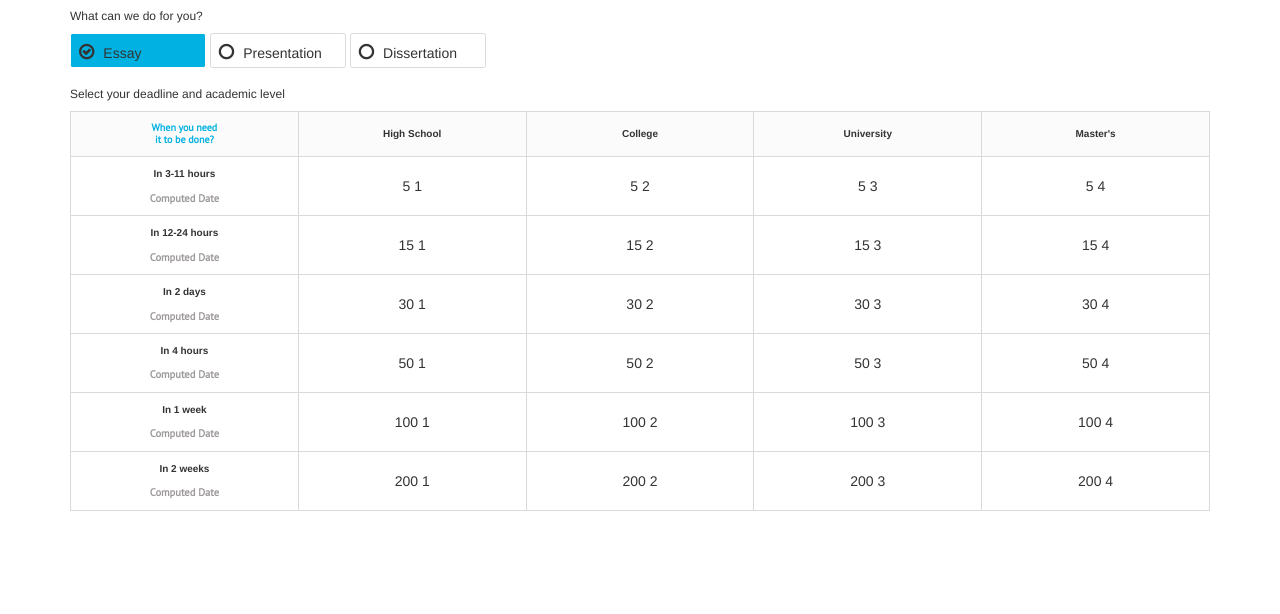
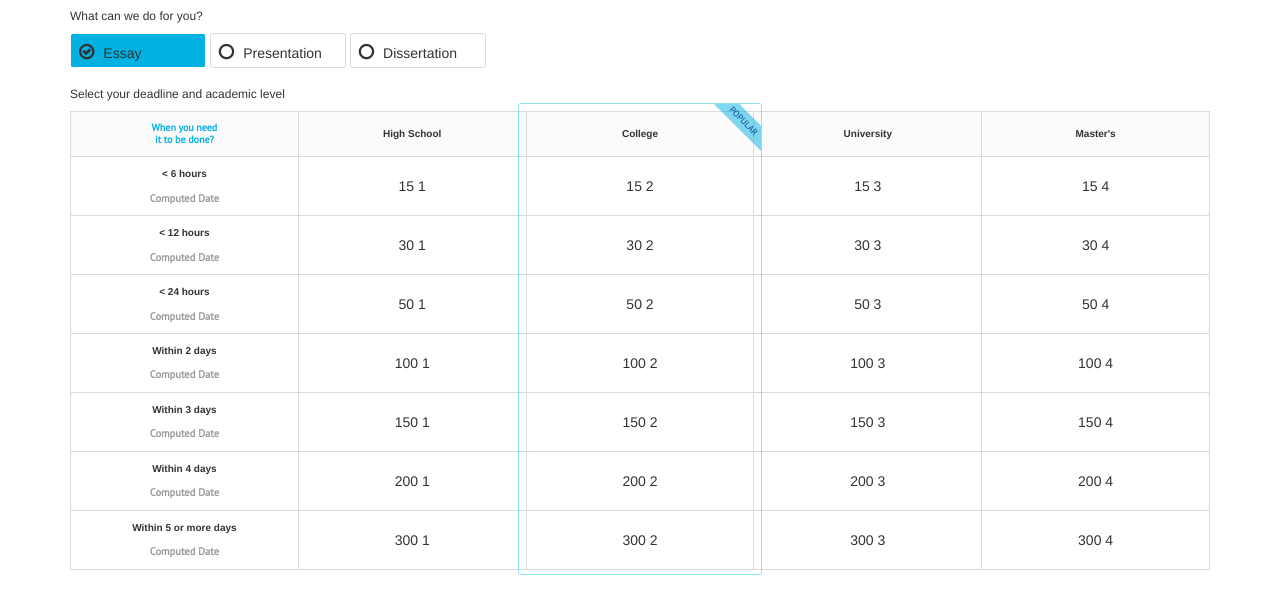
Before and after one commit to nacmonad/pricingSPA, a website: page public/index.html in a window 1280 px wide. Drawn offline with nearby package versions, Linux system fonts and the light colour scheme; some packages are replaced by stand-ins of ours.

Commit message:
popular div added to tables

```diff
--- a/public/css/custom.css
+++ b/public/css/custom.css
@@ -97,3 +97,81 @@ tbody tr , tbody td{
 tbody td {
 	cursor:pointer;
 }
+
+.popular-wrap {
+	display:block;
+	position:relative;
+}
+ .type-one {
+	position: absolute;
+	overflow: hidden;
+	height: 33.75em;
+	 top: -3.5em;
+    left: -0.625em;
+    right: -0.625em;
+    border-radius: 0.1875em;
+    border: 1.5px solid rgba(30, 207, 225,0.5);
+    overflow: hidden;
+    -webkit-pointer-events: none;
+    -moz-pointer-events: none;
+    pointer-events: none;
+}
+
+ .type-one p {
+    font: 0.625em/2 'PT Sans', sans-serif;
+    color: rgba(0, 70, 150,1);
+    background-color: rgba(0, 177, 225,0.5);
+    text-transform: uppercase;
+    position: absolute;
+    top: 1em;
+    right: -3em;
+    width: 10em;
+    text-align: center;
+    white-space: nowrap;
+    -webkit-transform: perspective(1px) rotate(45deg);
+    -moz-transform: perspective(1px) rotate(45deg);
+    -ms-transform: perspective(1px) rotate(45deg);
+    -o-transform: perspective(1px) rotate(45deg);
+    transform: perspective(1px) rotate(45deg);
+    z-index: 10;
+    -webkit-pointer-events: none;
+    -moz-pointer-events: none;
+    pointer-events: none;
+}
+
+.type-two {
+	position: absolute;
+	overflow: hidden;
+	height: 25.5em;
+	 top: -3.5em;
+    left: -0.625em;
+    right: -0.625em;
+    border-radius: 0.1875em;
+    border: 1.5px solid rgba(30, 207, 225,0.5);
+    overflow: hidden;
+    -webkit-pointer-events: none;
+    -moz-pointer-events: none;
+    pointer-events: none;
+}
+
+ .type-two p {
+    font: 0.625em/2 'PT Sans', sans-serif;
+    color: rgba(0, 70, 150,1);
+    background-color: rgba(0, 177, 225,0.5);
+    text-transform: uppercase;
+    position: absolute;
+    top: 1em;
+    right: -3em;
+    width: 10em;
+    text-align: center;
+    white-space: nowrap;
+    -webkit-transform: perspective(1px) rotate(45deg);
+    -moz-transform: perspective(1px) rotate(45deg);
+    -ms-transform: perspective(1px) rotate(45deg);
+    -o-transform: perspective(1px) rotate(45deg);
+    transform: perspective(1px) rotate(45deg);
+    z-index: 10;
+    -webkit-pointer-events: none;
+    -moz-pointer-events: none;
+    pointer-events: none;
+}
--- a/public/js/app.js
+++ b/public/js/app.js
@@ -31,17 +31,39 @@ app.controller('MainCtrl', function ($scope, $element) {
 
 .controller('EssayCtrl', function ($scope, $element, $attrs) {
 	$scope.heads = ["When you need <br> it to be done?", "High School", "College", "University", "Master's"];
-	$scope.deadlines = [{deadline:5, text:"In 3-11 hours"},
-			{deadline:15, text:"In 12-24 hours"},
-			{deadline:30, text:"In 2 days"},
-			{deadline:50, text:"In 4 hours"},
-			{deadline:100, text:"In 1 week"},
-			{deadline:200, text:"In 2 weeks"}];
+	$scope.deadlines = [
+			{deadline:15, text:"< 6 hours"},
+			{deadline:30, text:"< 12 hours"},
+			{deadline:50, text:"< 24 hours"},
+			{deadline:100, text:"Within 2 days"},
+			{deadline:150, text:"Within 3 days"},
+			{deadline:200, text:"Within 4 days"},
+			{deadline:300, text:"Within 5 or more days"}];
 
 			$scope.$on('cell-activated', function (event, args) {
 				console.log("cell " + args.deadline + ", " + args.level);
 
 			});
+})
+.controller('PresCtrl', function ($scope, $element) {
+	$scope.heads = ["When you need <br> it to be done?", "High School", "College", "University", "Master's"];
+	$scope.deadlines = [
+			{deadline:50, text:"< 24 hours"},
+			{deadline:100, text:"Within 2 days"},
+			{deadline:150, text:"Within 3 days"},
+			{deadline:200, text:"Within 4 days"},
+			{deadline:300, text:"Within 5 or more days"}];
+
+	console.log($element[0]);
+})
+.controller('DissCtrl', function ($scope, $element) {
+	$scope.heads = ["When you need <br> it to be done?", "Master's", "PhD"];
+	$scope.deadlines = [
+			{deadline:200, text:"In 3-7 days"},
+			{deadline:300, text:"In 8+ days"},
+			];
+
+	console.log($element[0]);
 })
 .directive('myCell', function() {
 	return {
@@ -68,24 +90,18 @@ app.controller('MainCtrl', function ($scope, $element) {
 		}
 	}
 })
+.directive('popWrap', function() {
+	return {
+		restrict: 'A',
+		scope: true,
+		controller: ['$scope','$element','$timeout', function ($scope, $element,$timeout) {
+			$timeout(function() {
+				console.log("hello popwrap");    //angular automatically goes to the parrent scope controller (EssayCtrl, PresCtrl, DissCtrl) to get deadline.deadline
 
-.controller('PresCtrl', function ($scope, $element) {
-	$scope.heads = ["When you need <br> it to be done?", "High School", "College", "University", "Master's"];
-	$scope.deadlines = [{deadline:5, text:"In 3-11 hours"},
-			{deadline:15, text:"In 12-24 hours"},
-			{deadline:30, text:"In 2 days"},
-			{deadline:50, text:"In 4 hours"},
-			{deadline:100, text:"In 1 week"},
-			{deadline:200, text:"In 2 weeks"}];
+			});
+		}],
+		link: function(scope,element,attrs) {
 
-	console.log($element[0]);
-})
-.controller('DissCtrl', function ($scope, $element) {
-	$scope.heads = ["When you need <br> it to be done?", "Master's", "PhD"];
-	$scope.deadlines = [{deadline:5, text:"In 3-11 hours"},
-			{deadline:120, text:"In 3-7 days"},
-			{deadline:240, text:"In 8+ days"},
-			];
-
-	console.log($element[0]);
+		}
+	}
 });
--- a/public/views/partials/essay.html
+++ b/public/views/partials/essay.html
@@ -3,6 +3,11 @@
 			<tr>
 				<th ng-repeat="head in heads track by $index" ng-style="{'width':114+'px'}">
 					<p class="txt" data-level="{{$index}}" ng-bind-html="head"></p>
+					<div ng-if="$index == 2" class="popular-wrap">
+						<div class="popular-border type-one">
+							<p>Popular</p>
+						</div>
+					</div>
 				</th>
 
 			</tr>
--- a/public/views/partials/presentation.html
+++ b/public/views/partials/presentation.html
@@ -3,6 +3,11 @@
 			<tr>
 				<th ng-repeat="head in heads track by $index" ng-style="{'width':114+'px'}">
 					<p class="txt" data-level="{{$index}}" ng-bind-html="head"></p>
+					<div ng-if="$index == 2" class="popular-wrap">
+						<div class="popular-border type-two">
+							<p>Popular</p>
+						</div>
+					</div>
 				</th>
 
 			</tr>
```
